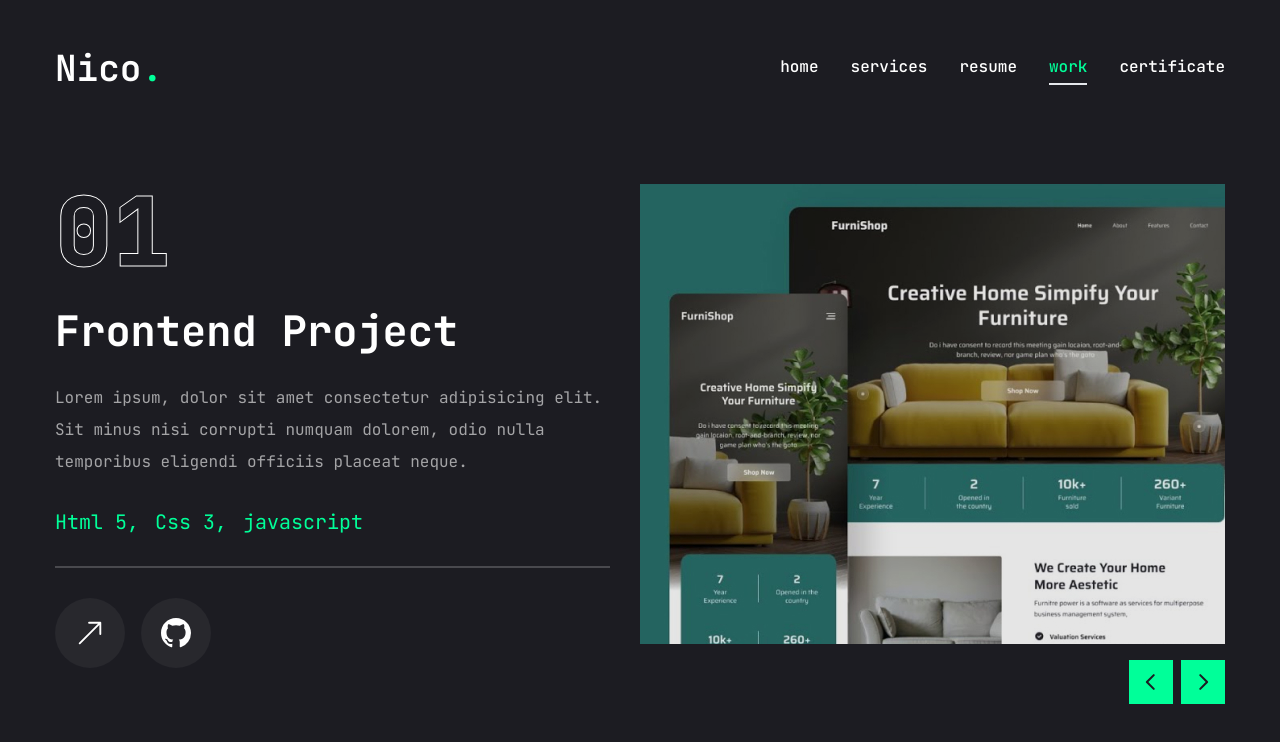
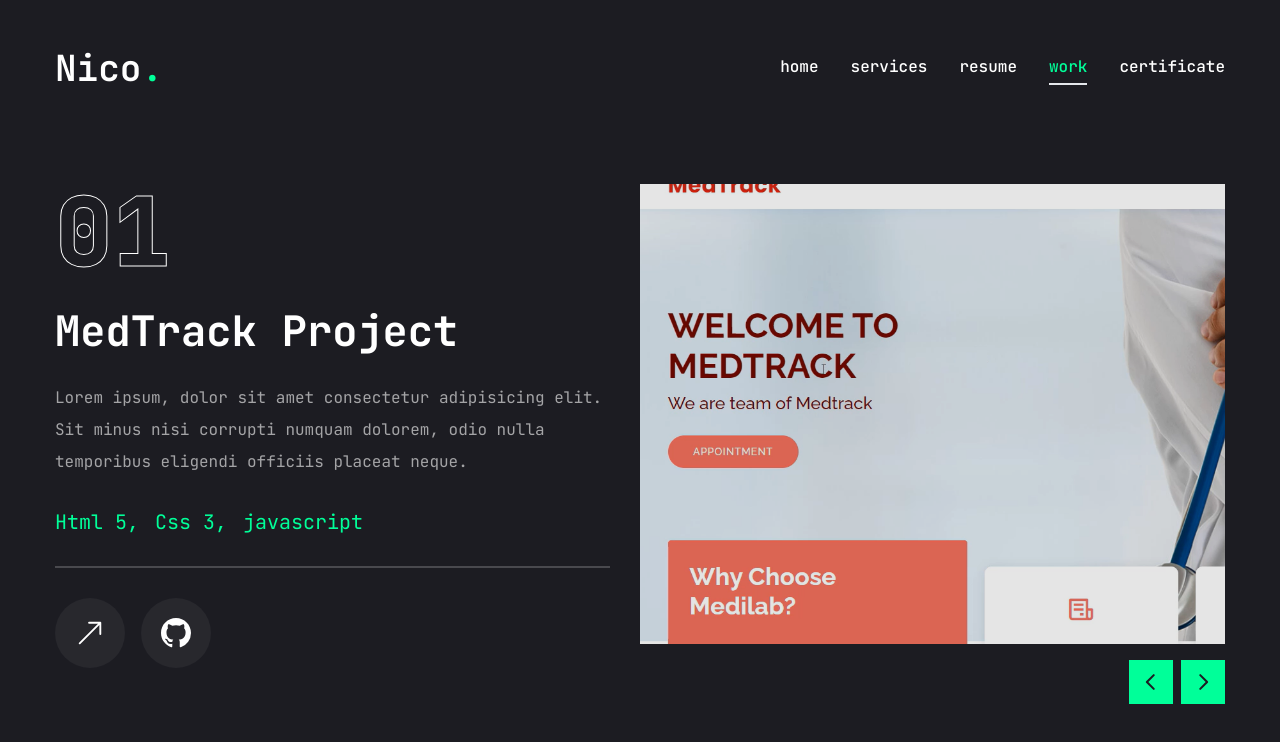
Before and after one commit to Nico-LeeNH/portfolioweb, a Next.js app: page /work in a window 1280 px wide. Shown: the top 742 px of the page. Built offline with nearby package versions, Linux system fonts and the light colour scheme.

Commit message:
style: update work page

```diff
--- a/app/work/page.jsx
+++ b/app/work/page.jsx
@@ -24,15 +24,15 @@ import WorkSliderBtns from "@/components/WorkSliderBtns";
 const projects = [
   {
     num: "01",
-    category: "frontend",
+    category: "MedTrack",
     title: "project 1",
     description: "Lorem ipsum, dolor sit amet consectetur adipisicing elit. Sit minus nisi corrupti numquam dolorem, odio nulla temporibus eligendi officiis placeat neque.",
     stack:[{name: "Html 5"}, {name: "Css 3"}, {
       name: "javascript"
     }],
-    image: '/assets/work/thumb1.png',
+    image: '/assets/work/MedShop.png',
     live: "",
-    github: "",
+    github: "https://github.com/Nico-LeeNH/MedShop/tree/3a6e1f6354b66ec2f5591616f45ff7ce8b6ef4c7/Medshop/Medtrack",
   },
   {
     num: "02",
```
Also changed, not shown: public/assets/work/MedShop.png (added).
